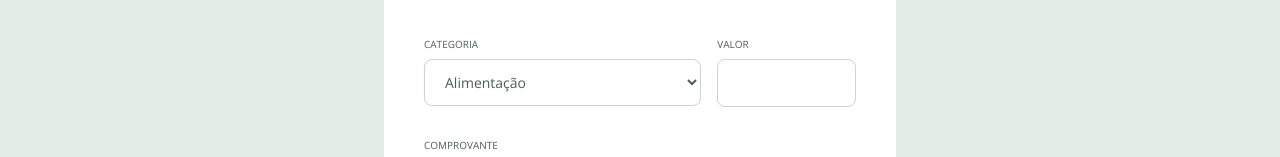
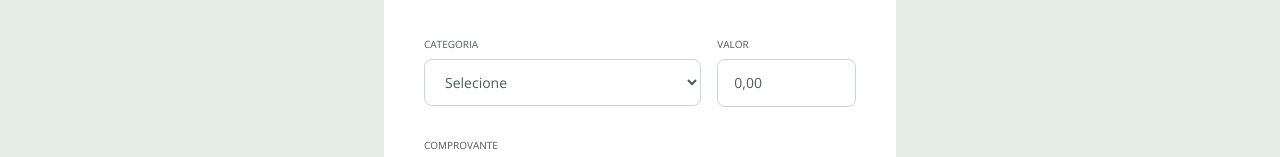
Before and after one commit to viniciuspachecof/refund, a React (Vite) app: page /nova-solicitacao in a window 1280 px wide. Shown: the part 603-760 px from the top of the page. Built offline with nearby package versions, Linux system fonts and the light colour scheme.

Commit message:
Validações formulário e botões

```diff
--- a/package.json
+++ b/package.json
@@ -19,6 +19,7 @@
     "react": "^19.2.0",
     "react-dom": "^19.2.0",
     "react-hook-form": "^7.71.1",
+    "react-number-format": "^5.4.4",
     "react-router-dom": "^7.13.0",
     "sonner": "^2.0.7",
     "tailwindcss": "^4.1.18",
--- a/src/components/excluir-solicitacao.tsx
+++ b/src/components/excluir-solicitacao.tsx
@@ -20,7 +20,7 @@ export function ExcluirSolicitacao({ id, onSuccess }: ExcluirSolicitacaoProps) {
 
       toast.success('Solicitação excluída com sucesso');
     } catch (error) {
-      toast.error('Erro ao excluir a solicitação');
+      toast.error('Erro ao excluir solicitação');
 
       throw error;
     }
--- a/src/index.css
+++ b/src/index.css
@@ -13,6 +13,8 @@
 
   --color-green-100: #1f8459;
   --color-green-200: #2cb178;
+
+  --color-error: #ff0000;
 
   --color-black-modal: #000000bf;
 
--- a/src/pages/page-home.tsx
+++ b/src/pages/page-home.tsx
@@ -122,7 +122,8 @@ export function PageHome() {
           value={inputValue}
         />
         <button
-          className="bg-green-100 rounded-lg p-3 cursor-pointer hover:bg-green-200 transition duration-100"
+          disabled={!inputValue}
+          className="bg-green-100 rounded-lg p-3 enabled:hover:cursor-pointer enabled:hover:bg-green-200 transition duration-100 disabled:opacity-50"
           onClick={handleFilterRequest}
         >
           <MagnifyingGlassIcon className="text-white" size={24} />
@@ -140,7 +141,8 @@ export function PageHome() {
       <div className="flex items-center justify-center gap-2.5">
         <button
           onClick={handlePreviousPage}
-          className="rounded-lg bg-green-100 p-1 cursor-pointer hover:bg-green-200 transition duration-100"
+          className="rounded-lg bg-green-100 p-1 enabled:hover:cursor-pointer enabled:hover:bg-green-200 transition duration-100 disabled:opacity-50"
+          disabled={infoListRefunds.currentPage <= 1}
         >
           <CaretLeftIcon size={24} className="text-white" />
         </button>
@@ -149,7 +151,8 @@ export function PageHome() {
 
         <button
           onClick={handleNextPage}
-          className="rounded-lg bg-green-100 p-1 cursor-pointer hover:bg-green-200 transition duration-100"
+          className="rounded-lg bg-green-100 p-1 enabled:hover:cursor-pointer enabled:hover:bg-green-200 transition duration-100 disabled:opacity-50"
+          disabled={infoListRefunds.currentPage >= infoListRefunds.lastPage}
         >
           <CaretRightIcon size={24} className="text-white" />
         </button>
--- a/src/pages/page-solicitacao-novo.tsx
+++ b/src/pages/page-solicitacao-novo.tsx
@@ -1,16 +1,17 @@
 import { zodResolver } from '@hookform/resolvers/zod';
 import { CloudArrowUpIcon } from '@phosphor-icons/react';
 import { useRef, useState, type ChangeEvent } from 'react';
-import { useForm } from 'react-hook-form';
+import { Controller, useForm } from 'react-hook-form';
 import { useNavigate } from 'react-router-dom';
 import z from 'zod';
 import { api } from '../lib/axios';
 import { toast } from 'sonner';
+import { NumericFormat } from 'react-number-format';
 
 const refundForm = z.object({
-  title: z.string().min(1, 'Escreva sua solicitação'),
-  category: z.string().min(1, 'Informe a categoria'),
-  value: z.number().min(1, 'Informe um valor maior que 0'),
+  title: z.string().min(1, 'Informe sua solicitação'),
+  category: z.string().min(1, 'Informe uma categoria'),
+  value: z.number().min(0.01, 'Informe um valor'),
 });
 
 type RefundForm = z.infer<typeof refundForm>;
@@ -18,14 +19,43 @@ type RefundForm = z.infer<typeof refundForm>;
 export function PageSolicitacaoNovo() {
   const navigate = useNavigate();
   const [file, setFile] = useState<File>();
+  const [errorAttachment, setErrorAttachment] = useState('');
 
-  const { register, handleSubmit } = useForm<RefundForm>({
+  const {
+    register,
+    handleSubmit,
+    control,
+    formState: { errors },
+  } = useForm<RefundForm>({
     resolver: zodResolver(refundForm),
+    defaultValues: {
+      value: 0,
+    },
   });
+
+  const inputRef = useRef<HTMLInputElement>(null);
+
+  function handleAttachment() {
+    inputRef.current?.click();
+  }
+
+  function handleFileChange(event: ChangeEvent<HTMLInputElement>) {
+    const file = event.target.files?.[0];
+
+    if (!file) return;
+
+    if (file.size > 2 * 1024 * 1024) {
+      setErrorAttachment('Tamanho máximo do arquivo é de 2MB');
+      return;
+    }
+
+    setFile(file);
+    setErrorAttachment('');
+  }
 
   async function handleSendRequest(data: RefundForm) {
     if (!file) {
-      alert('É obrigatório anexar um comprovante');
+      setErrorAttachment('Informe um comprovante');
       return;
     }
 
@@ -51,29 +81,10 @@ export function PageSolicitacaoNovo() {
 
       navigate('/solicitacao-enviada');
     } catch (error) {
-      toast.error('Erro ao excluir solicitação');
+      toast.error('Erro ao cadastrar solicitação');
 
       throw error;
     }
-  }
-
-  const inputRef = useRef<HTMLInputElement>(null);
-
-  function handleAttachment() {
-    inputRef.current?.click();
-  }
-
-  function handleFileChange(event: ChangeEvent<HTMLInputElement>) {
-    const file = event.target.files?.[0];
-
-    if (!file) return;
-
-    if (file.size > 5 * 1024 * 1024) {
-      alert('Máximo 5MB');
-      return;
-    }
-
-    setFile(file);
   }
 
   return (
@@ -89,6 +100,7 @@ export function PageSolicitacaoNovo() {
             className="px-4 py-3 border border-gray-300 text-gray-200 text-lg w-full rounded-lg outline-none focus:border-green-100"
             {...register('title')}
           />
+          {errors.title && <p className="text-error text-md">{errors.title.message}</p>}
         </div>
 
         <div className="flex gap-4 mb-6">
@@ -98,21 +110,34 @@ export function PageSolicitacaoNovo() {
               className="px-4 py-3 border border-gray-300 text-gray-200 text-lg rounded-lg outline-none w-full"
               {...register('category')}
             >
+              <option value="">Selecione</option>
               <option value="food">Alimentação</option>
               <option value="hosting">Hospedagem</option>
               <option value="transport">Transporte</option>
               <option value="services">Serviços</option>
               <option value="other">Outros</option>
             </select>
+            {errors.category && <p className="text-error text-md">{errors.category.message}</p>}
           </div>
 
           <div className="flex-1">
             <label className="text-sm inline-block mb-2">VALOR</label>
-            <input
-              type="number"
-              className="px-4 py-3 border border-gray-300 text-gray-200 text-lg w-full rounded-lg outline-none focus:border-green-100"
-              {...register('value', { valueAsNumber: true })}
+            <Controller
+              control={control}
+              name="value"
+              render={({ field }) => (
+                <NumericFormat
+                  className="px-4 py-3 border border-gray-300 text-gray-200 text-lg w-full rounded-lg outline-none focus:border-green-100"
+                  thousandSeparator="."
+                  decimalSeparator=","
+                  decimalScale={2}
+                  fixedDecimalScale
+                  onValueChange={(v) => field.onChange(v.floatValue)}
+                  value={field.value}
+                />
+              )}
             />
+            {errors.value && <p className="text-error text-md">{errors.value.message}</p>}
           </div>
         </div>
 
@@ -134,6 +159,7 @@ export function PageSolicitacaoNovo() {
             </button>
             <input type="file" ref={inputRef} className="hidden" onChange={handleFileChange} accept=".pdf,.jpg,.png" />
           </div>
+          {errorAttachment && <p className="text-error text-md">{errorAttachment}</p>}
         </div>
 
         <button
```
Also changed, not shown: 1 other file (tests, documents, lock files or other folders).
